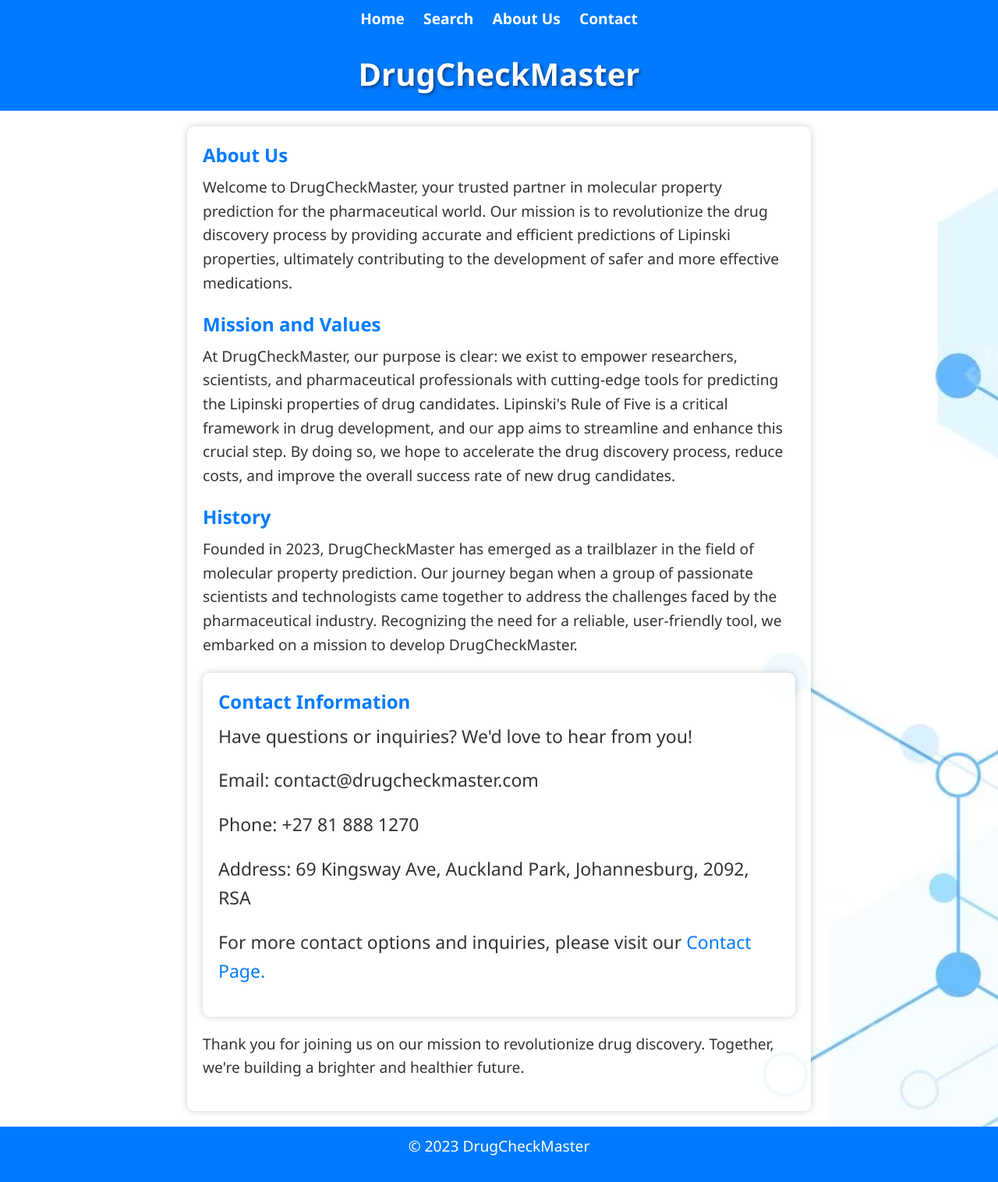
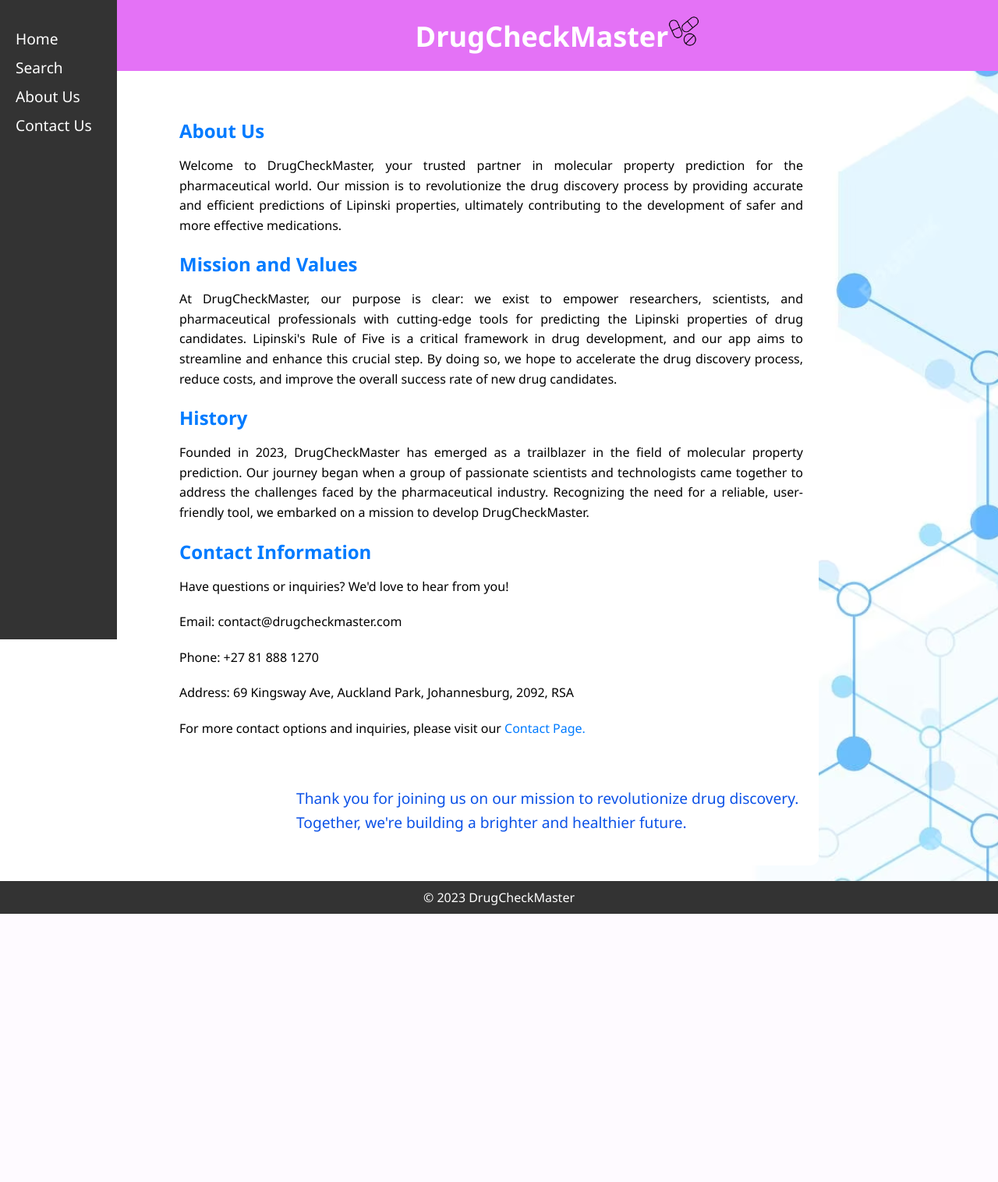
Before and after one commit to HopeLotriet/Capstone_Project, a Flask app: page /about in a window 1280 px wide. Shown: the whole page at 78% size. After the commit the page ends 1172 px from the top, so only its background shows below. Run offline with Flask 3, Linux system fonts and the light colour scheme; parts of the project's set-up code (start-up, migrations or seed data) failed here and were passed over.

Commit message:
Front-end development

```diff
--- a/Project/static/about.css
+++ b/Project/static/about.css
@@ -1,41 +1,35 @@
-/* Reset some default styles */
-* {
+/* Set a background image for the body */
+body {
     margin: 0;
     padding: 0;
-    box-sizing: border-box;
-}
-
-/* Set a background image for the body */
-body {
     background-image: url('public/hexagons-pattern-background-genetic-research-molecular-structure-chemical-engineering-concept-innovation-technology-used-design-healthcare-science-medicine-background_322958-2209.avif');
     background-size: cover;
     background-position: center;
     font-family: 'Segoe UI', Tahoma, Geneva, Verdana, sans-serif;
-    color: #333;
+    background-color: lightgray;
 }
 
 /* Style the header */
 header {
-    background-color: #007BFF;
+    background-color: #e472f6;
     color: #FFF;
-    padding: 20px 0;
-    text-align: center;
+    padding: 20px;
+    margin-left: 150px;
 }
 
 /* Style the header h1 */
 h1 {
-    font-size: 2.5em;
+    font-size: 36px;
     margin: 0;
-    text-shadow: 2px 2px 4px rgba(0, 0, 0, 0.5); /* Add a subtle text shadow */
+    text-align: center;
 }
 
 /* Style the main content container */
 .about {
     max-width: 800px;
-    margin: 20px auto;
+    margin: 20px;
     padding: 20px;
-    background-color: rgba(255, 255, 255, 0.9); /* Semi-transparent white background */
-    box-shadow: 0 0 10px rgba(0, 0, 0, 0.2); /* Add a subtle box shadow */
+    background-color: white;
     border-radius: 10px;
 }
 
@@ -48,27 +42,18 @@ h2 {
 
 /* Style paragraphs in the main content */
 p {
-    font-size: 1.2em;
+    font-size: 1.0em;
     line-height: 1.6;
     margin-bottom: 20px;
+    text-align: justify;
 }
 
-/* Style the contact information container */
-.info {
-    max-width: 800px;
-    margin: 20px auto;
-    padding: 20px;
-    background-color: rgba(255, 255, 255, 0.9);
-    box-shadow: 0 0 10px rgba(0, 0, 0, 0.2);
-    border-radius: 10px;
+.thanks {
+    color: rgb(12, 82, 231);
+    margin-left: 150px;
+    text-align: justify;
+    font-size: 1.2em;
 }
-
-/* Style the contact details */
-.info div {
-    font-size: 1.2em;
-    line-height: 1.6;
-}
-
 /* Style links */
 a {
     color: #007BFF;
@@ -82,10 +67,51 @@ a:hover {
 
 /* Style the footer */
 footer {
-    background-color: #007BFF;
+    background-color: #333;
     color: #FFF;
     padding: 10px 0;
     text-align: center;
+}
+
+
+/* Style the side navigation bar */
+.side-nav {
+    background-color: #333;
+    color: #FFF;
+    position: fixed;
+    top: 0;
+    left: 0;
+    height: 100%;
+    width: 150px; /* Adjust the width as needed */
+    text-align: left; /* Align text to the left */
+    padding-top: 20px;
+}
+
+/* Style the side navigation links */
+.side-nav .nav-list {
+    list-style-type: none;
+    padding-left: 20px;
+}
+
+.side-nav .nav-list li {
+    margin-bottom: 10px;
+}
+
+.side-nav .nav-list a {
+    text-decoration: none;
+    color: #FFF;
+    font-size: 1.2em;
+    transition: color 0.3s;
+}
+
+.side-nav .nav-list a:hover {
+    color: #0056b3;
+}
+
+/* Adjust the content area to make space for the side navigation */
+.about {
+    margin-left: 210px;
+    margin-right: 50px;
 }
 
 /* Add responsiveness for smaller screens */
@@ -93,39 +119,17 @@ footer {
     .about,
     .info {
         padding: 10px;
+        margin-left: 0; /* Reset the margin for smaller screens */
+    }
+
+    /* Adjust the side nav for smaller screens */
+    .side-nav {
+        width: 100%; /* Occupy full width on smaller screens */
+        padding: 20px 0;
+        text-align: center;
+    }
+
+    .side-nav .nav-list {
+        padding-left: 0;
     }
 }
-
-
-/* Add some styling to the navigation bar */
-nav {
-    background-color: #007BFF;
-    color: #FFF;
-    padding: 10px 0;
-    text-align: center;
-}
-
-nav ul {
-    list-style-type: none;
-}
-
-nav ul li {
-    display: inline;
-    margin-right: 20px;
-}
-
-nav ul li:last-child {
-    margin-right: 0;
-}
-
-nav a {
-    text-decoration: none;
-    color: #FFF;
-    font-weight: bold;
-    font-size: 1.2em;
-    transition: color 0.3s;
-}
-
-nav a:hover {
-    color: #0056b3;
-}
--- a/Project/static/index.js
+++ b/Project/static/index.js
@@ -0,0 +1,10 @@
+document.addEventListener('alpine:init', () => {
+    Alpine.data('searchApp', () => {
+        return {
+
+
+        }
+
+    })
+
+})
--- a/Project/templates/about.html
+++ b/Project/templates/about.html
@@ -12,45 +12,51 @@
 
 <body>
 
-    <nav>
+    <nav class="side-nav">
         <ul class="nav-list">
             <li><a href="{{ url_for('index') }}">Home</a></li>
             <li><a href="{{ url_for('search') }}">Search</a></li>
             <li><a href="{{ url_for('about') }}">About Us</a></li>
-            <li><a href="{{ url_for('contact') }}">Contact</a></li>
+            <li><a href="{{ url_for('contact') }}">Contact Us</a></li>
         </ul>
     </nav>
 
 
     <header>
-        <h1>DrugCheckMaster</h1>
+        <h1>DrugCheckMaster<img src="/static/public/medicines.png" alt="pills" width="40"></h1>
     </header>
 
-    <div class="about">
+    <section class="about">
+
+        <div class="mission">
             <h2>About Us</h2>
             <p>Welcome to DrugCheckMaster, your trusted partner in molecular property prediction for the pharmaceutical
                 world.
-            Our mission is to revolutionize the drug discovery process by providing accurate and efficient predictions
+                Our mission is to revolutionize the drug discovery process by providing accurate and efficient
+                predictions
                 of Lipinski properties,
                 ultimately contributing to the development of safer and more effective medications.</p>
 
-
+        </div>
 
         <div class="mission">
             <h2>Mission and Values</h2>
             <p>
-                    At DrugCheckMaster, our purpose is clear: we exist to empower researchers, scientists, and pharmaceutical
+                At DrugCheckMaster, our purpose is clear: we exist to empower researchers, scientists, and
+                pharmaceutical
                 professionals with cutting-edge tools for predicting the Lipinski properties of drug candidates.
                 Lipinski's Rule of Five is a critical framework in drug development, and our app aims to streamline and
                 enhance this crucial step.
-                    By doing so, we hope to accelerate the drug discovery process, reduce costs, and improve the overall success
+                By doing so, we hope to accelerate the drug discovery process, reduce costs, and improve the overall
+                success
                 rate of new drug candidates.</p>
 
         </div>
 
         <div class="history">
             <h2>History</h2>
-                <p>Founded in 2023, DrugCheckMaster has emerged as a trailblazer in the field of molecular property prediction.
+            <p>Founded in 2023, DrugCheckMaster has emerged as a trailblazer in the field of molecular property
+                prediction.
                 Our journey began when a group of passionate scientists and technologists came together to address the
                 challenges faced by the pharmaceutical industry.
                 Recognizing the need for a reliable, user-friendly tool, we embarked on a mission to develop
@@ -68,18 +74,20 @@
                 <p>Phone: +27 81 888 1270</p>
                 <p>Address: 69 Kingsway Ave, Auckland Park, Johannesburg, 2092, RSA</p>
 
-                    <p>For more contact options and inquiries, please visit our <a href="{{ url_for('contact') }}">Contact Page.</a></p>
+                <p>For more contact options and inquiries, please visit our <a href="{{ url_for('contact') }}">Contact
+                        Page.</a></p>
             </div>
         </div>
+        <br>
 
-            <div>
-                <p>Thank you for joining us on our mission to revolutionize drug discovery.
+        <div class="thanks">
+            <p>Thank you for joining us on our mission to revolutionize drug discovery.<br>
             Together, we're building a brighter and healthier future.</p>
         </div>
-    </div>
+    </section>
 
     <footer>
-        <p>&copy; 2023 DrugCheckMaster</p>
+        &copy; 2023 DrugCheckMaster
     </footer>
 
 
```
Also changed, not shown: Project/static/contact.css (+47 -25 lines), Project/static/search.css (+74 -25 lines), Project/static/styles.css (+21 -2 lines), Project/templates/contact.html (+21 -20 lines), Project/templates/index.html (+14 -4 lines), Project/templates/search.html (+18 -21 lines), Project/static/public/chemistry.png (added), Project/static/public/compound.png (added), Project/static/public/drawing.png (added), Project/static/public/medicines.png (added). Lines whose indentation alone changed are shown as unchanged.
